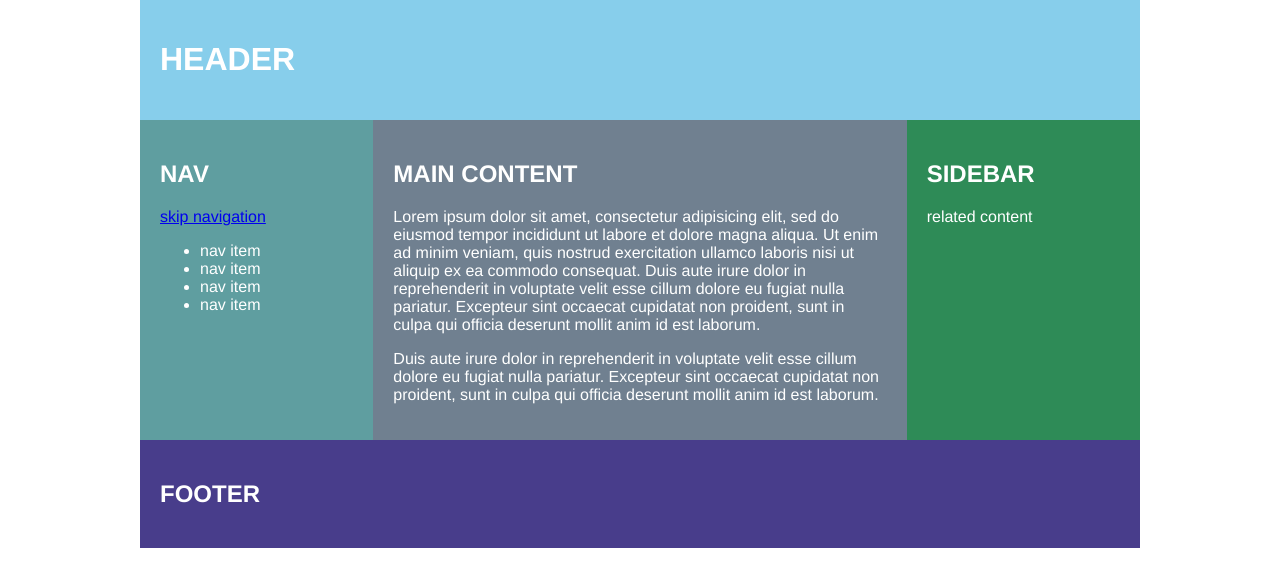
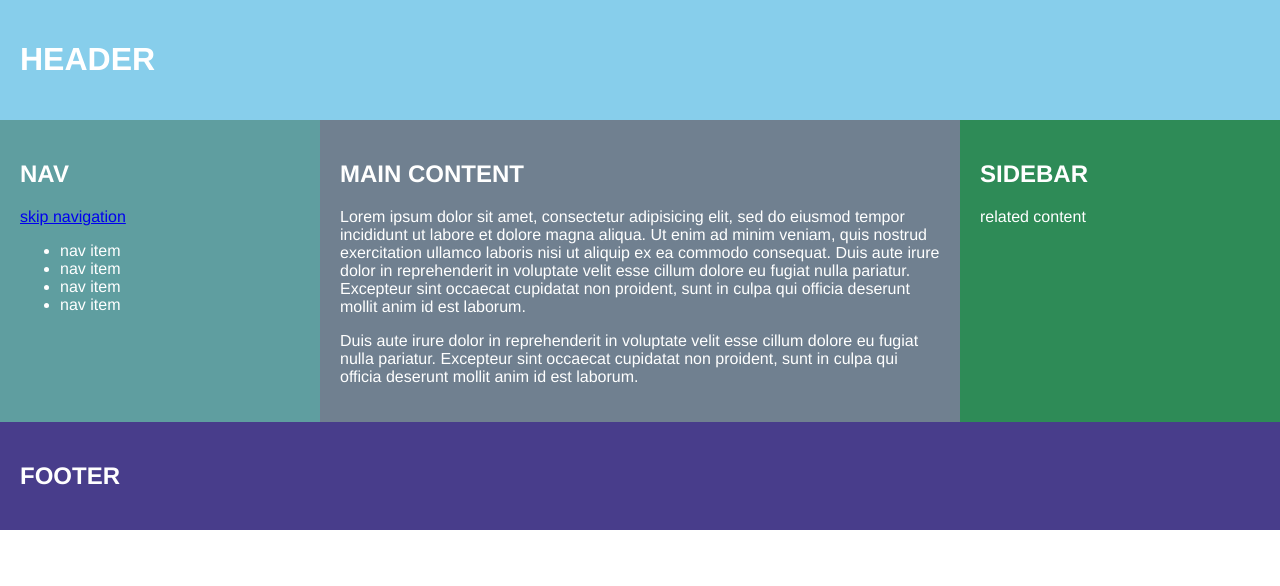
Before and after one commit to Faithaigo/css-flexbox-and-grid, a plain HTML site: page index.html in a window 1280 px wide. Drawn offline with Linux system fonts and the light colour scheme.

Commit message:
css grid

```diff
--- a/grid.css
+++ b/grid.css
@@ -6,6 +6,7 @@ Keyword colors can be found at http://colours.neilorangepeel.com/
 html {
     box-sizing: border-box;
 }
+
 *, *:before, *:after {
     box-sizing: inherit;
 }
@@ -14,6 +15,7 @@ body {
     padding: 0;
     margin: 0;
 }
+
 h1, h2 {
     text-transform: uppercase;
 }
@@ -22,23 +24,38 @@ h1, h2 {
 .container > * {
     padding: 20px;
 }
+
 .container {
     color: white;
     font-family: helvetica, arial, sans-serif;
+    display: grid;
+    grid-template-columns: repeat(12, minmax(0, 1fr)); /* 12 columns, min 0(noempty column when there is no content)*/
 }
 
 header {
     background: skyblue;
+    grid-column: 1 /13;
 }
+
 main {
     background: slategray;
+    grid-column: 4/10;
 }
+
 nav {
     background: cadetblue;
+    grid-column: 1/4;
 }
+
 aside {
     background: seagreen;
+    grid-column: 10/13;
 }
+main , nav , aside{
+    grid-row: 2 / 4 ;
+}
+
 footer {
     background: darkslateblue;
+    grid-column: 1 /13;
 }
--- a/index.html
+++ b/index.html
@@ -4,7 +4,7 @@
     <meta charset="UTF-8">
     <meta name="viewport" content="width=device-width, initial-scale=1.0">
     <title>CSS Layout</title>
-    <link rel="stylesheet" href="flexbox.css">
+    <link rel="stylesheet" href="grid.css">
   </head>
   <body>
     <div class="container">
```
Lines whose indentation alone changed are shown as unchanged.
